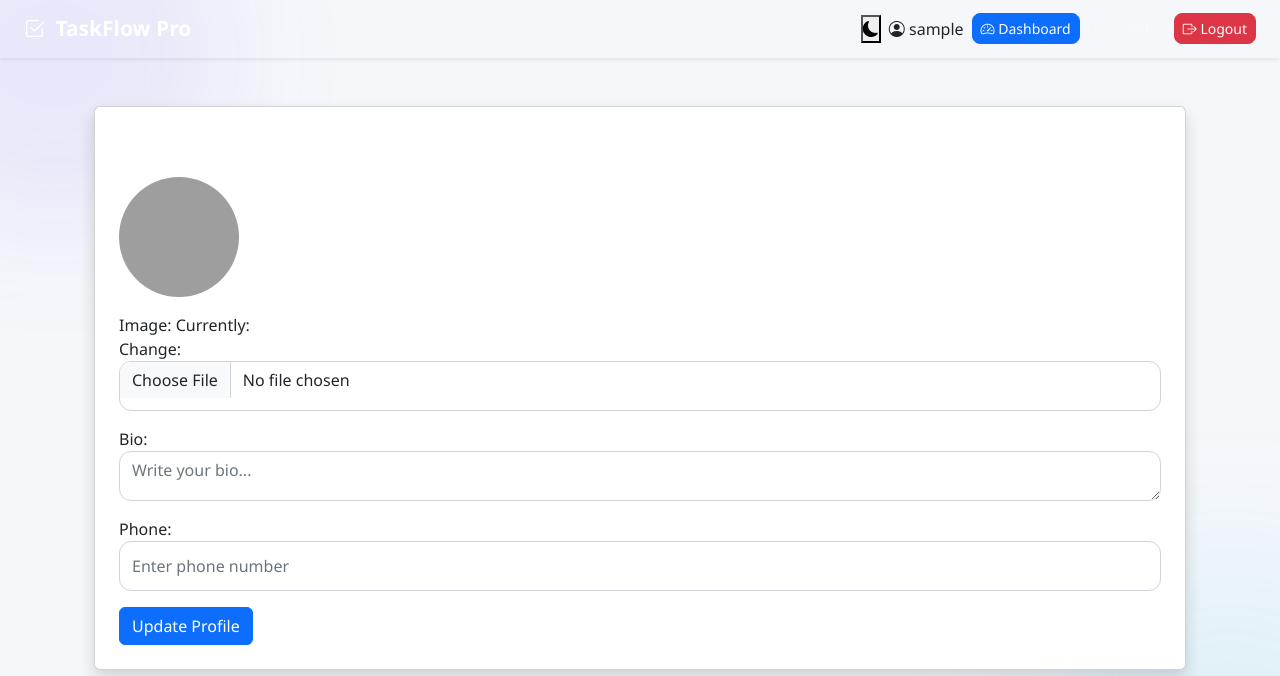
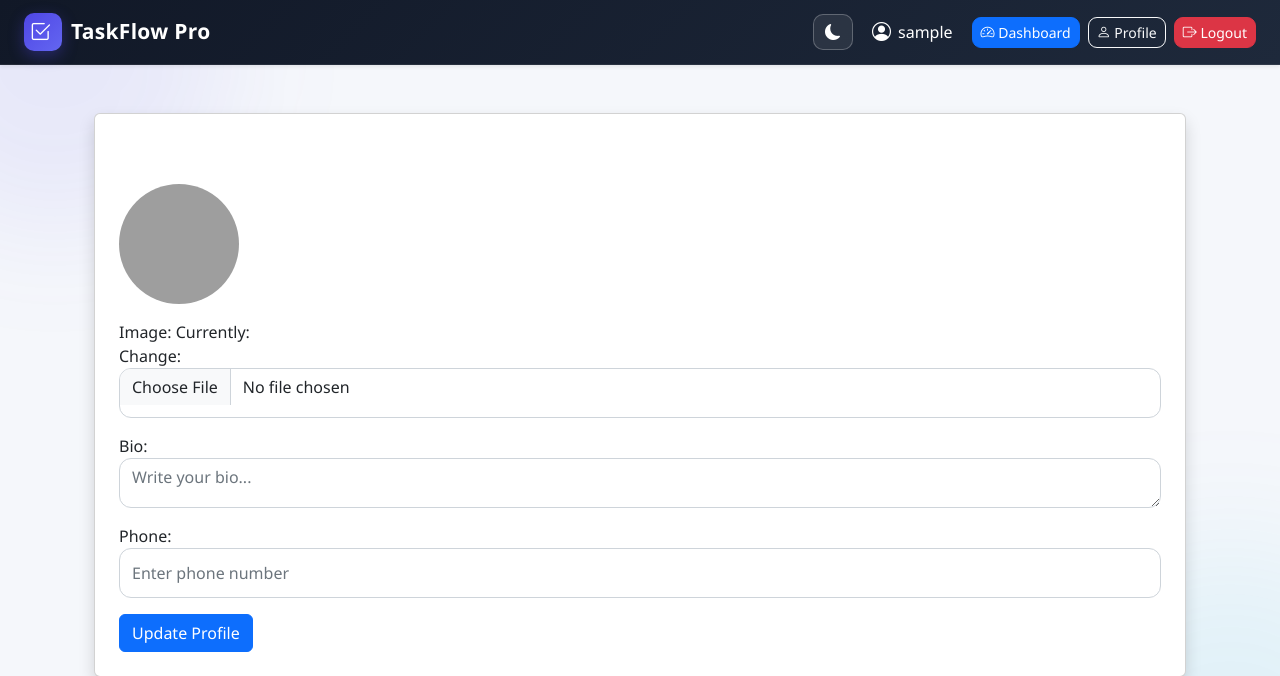
Before and after one commit to Swadesh-123456/Django-Todo-_project, a Django app: page /profile/ in a window 1280 px wide. Shown: the top 676 px of the page. Run offline with Django 5.2, Linux system fonts and the light colour scheme; the visitor is signed in with stand-in values (Sample User, id 1); data comes from the database, SQL or seed files in the repository; grey boxes are pictures that could not be loaded.

Commit message:
Update profile functionality

```diff
--- a/static/css/style.css
+++ b/static/css/style.css
@@ -1033,3 +1033,312 @@ body.dark-mode footer .text-muted {
 body.dark-mode .task-progress {
     background: #374151;
 }
+
+/* =========================================================
+   PROFESSIONAL DARK MODE
+========================================================= */
+
+body.dark-mode {
+    background: #0f172a !important;
+    color: #f8fafc !important;
+}
+
+/* Main container text */
+
+body.dark-mode h1,
+body.dark-mode h2,
+body.dark-mode h3,
+body.dark-mode h4,
+body.dark-mode h5,
+body.dark-mode h6 {
+    color: #f8fafc !important;
+}
+
+/* Cards */
+
+body.dark-mode .card,
+body.dark-mode .todo-card,
+body.dark-mode .dashboard-panel,
+body.dark-mode .dashboard-stat-card,
+body.dark-mode .chart-card {
+    background: #1e293b !important;
+    color: #f8fafc !important;
+    border-color: #334155 !important;
+}
+
+/* Todo title */
+
+body.dark-mode .todo-card h5 a {
+    color: #f8fafc !important;
+}
+
+/* Description */
+
+body.dark-mode .todo-description,
+body.dark-mode .todo-card .text-muted {
+    color: #cbd5e1 !important;
+}
+
+/* Labels */
+
+body.dark-mode label,
+body.dark-mode .form-label,
+body.dark-mode .form-check-label {
+    color: #e2e8f0 !important;
+}
+
+/* Inputs */
+
+body.dark-mode .form-control,
+body.dark-mode .form-select {
+    background-color: #334155 !important;
+    color: #f8fafc !important;
+    border-color: #475569 !important;
+}
+
+/* Input placeholder */
+
+body.dark-mode .form-control::placeholder {
+    color: #94a3b8 !important;
+}
+
+/* Search */
+
+body.dark-mode .input-group .form-control {
+    background: #1e293b !important;
+}
+
+/* Progress */
+
+body.dark-mode .task-progress {
+    background: #334155 !important;
+}
+
+/* Due date */
+
+body.dark-mode .todo-due-date {
+    background: #451a1a !important;
+    color: #fca5a5 !important;
+}
+
+/* Footer */
+
+body.dark-mode footer {
+    background: #0f172a !important;
+    border-color: #334155 !important;
+}
+
+/* Theme button */
+
+#theme-toggle {
+    width: 40px;
+    height: 36px;
+    border-radius: 10px;
+    display: flex;
+    align-items: center;
+    justify-content: center;
+    transition: all 0.25s ease;
+}
+
+#theme-toggle:hover {
+    transform: translateY(-2px);
+}
+
+/* =========================================================
+   PROFESSIONAL TASKFLOW NAVBAR
+========================================================= */
+
+.navbar {
+    min-height: 64px;
+    background: linear-gradient(
+        135deg,
+        #111827,
+        #1e293b
+    ) !important;
+
+    border-bottom: 1px solid rgba(255,255,255,0.08);
+}
+
+
+/* Brand */
+
+.navbar-brand {
+    color: #ffffff !important;
+    text-decoration: none !important;
+    font-size: 21px;
+    letter-spacing: 0.3px;
+}
+
+.brand-icon {
+    width: 38px;
+    height: 38px;
+
+    display: inline-flex;
+    align-items: center;
+    justify-content: center;
+
+    margin-right: 9px;
+
+    border-radius: 10px;
+
+    background: linear-gradient(
+        135deg,
+        #4f46e5,
+        #6366f1
+    );
+
+    color: #ffffff;
+
+    box-shadow: 0 5px 15px rgba(79,70,229,0.35);
+}
+
+
+/* User */
+
+.navbar-user {
+    display: flex;
+    align-items: center;
+    gap: 7px;
+
+    padding: 7px 11px;
+
+    border-radius: 9px;
+
+    color: #ffffff !important;
+    text-decoration: none !important;
+
+    font-weight: 500;
+
+    transition: 0.25s ease;
+}
+
+.navbar-user:hover {
+    background: rgba(255,255,255,0.10);
+}
+
+.navbar-user i {
+    font-size: 19px;
+}
+
+
+/* Buttons */
+
+.nav-btn {
+    border-radius: 9px !important;
+    font-weight: 500;
+
+    transition: all 0.25s ease;
+}
+
+.nav-btn:hover {
+    transform: translateY(-2px);
+}
+
+
+/* Theme Button */
+
+.theme-toggle {
+    width: 38px;
+    height: 38px;
+
+    border: 1px solid rgba(255,255,255,0.25);
+
+    border-radius: 10px;
+
+    background: rgba(255,255,255,0.08);
+
+    color: #ffffff;
+
+    display: flex;
+    align-items: center;
+    justify-content: center;
+
+    cursor: pointer;
+
+    transition: all 0.25s ease;
+}
+
+.theme-toggle:hover {
+    background: rgba(255,255,255,0.18);
+
+    transform: translateY(-2px);
+}
+
+.theme-toggle i {
+    font-size: 16px;
+}
+
+
+/* Logout */
+
+.logout-form {
+    margin: 0;
+}
+
+
+/* =========================================================
+   DARK MODE NAVBAR
+========================================================= */
+
+body.dark-mode .navbar {
+    background: #020617 !important;
+
+    border-bottom: 1px solid #1e293b;
+}
+
+body.dark-mode .navbar-brand {
+    color: #ffffff !important;
+}
+
+body.dark-mode .navbar-user {
+    color: #ffffff !important;
+}
+
+body.dark-mode .navbar-user i {
+    color: #cbd5e1;
+}
+
+body.dark-mode .theme-toggle {
+    background: #1e293b;
+    border-color: #475569;
+    color: #facc15;
+}
+
+body.dark-mode .theme-toggle:hover {
+    background: #334155;
+}
+
+
+/* =========================================================
+   MOBILE
+========================================================= */
+
+@media (max-width: 768px) {
+
+    .navbar {
+        min-height: 60px;
+    }
+
+    .navbar-brand {
+        font-size: 18px;
+    }
+
+    .brand-icon {
+        width: 34px;
+        height: 34px;
+    }
+
+    .navbar-user span {
+        display: none;
+    }
+
+    .nav-btn {
+        padding: 6px 9px;
+        font-size: 12px;
+    }
+
+    .theme-toggle {
+        width: 35px;
+        height: 35px;
+    }
+}
--- a/todo/templates/base.html
+++ b/todo/templates/base.html
@@ -29,78 +29,92 @@
 
 <body>
 
-<!-- =====================================================
-     NAVBAR
-===================================================== -->
+<!-- =========================
+     PROFESSIONAL NAVBAR
+========================= -->
 
-<nav class="navbar navbar-expand-lg navbar-dark shadow-sm">
+<nav class="navbar navbar-expand-lg shadow-sm">
 
     <div class="container-fluid px-4">
 
         <!-- Brand -->
-        <a class="navbar-brand fw-bold" href="{% url 'home' %}">
+        <a class="navbar-brand fw-bold d-flex align-items-center"
+           href="{% url 'home' %}">
+
+            <span class="brand-icon">
                 <i class="bi bi-check2-square"></i>
-            TaskFlow Pro
+            </span>
+
+            <span>TaskFlow Pro</span>
+
         </a>
 
 
+        <!-- Right Side -->
         <div class="ms-auto d-flex align-items-center gap-2">
 
             {% if user.is_authenticated %}
 
-            <!-- Theme Button -->
+                <!-- Theme -->
                 <button
                     id="theme-toggle"
                     type="button"
                     class="theme-toggle"
                     title="Toggle Dark Mode"
-                aria-label="Toggle Dark Mode"
-            >
-                <i id="theme-icon" class="bi bi-moon-fill"></i>
+                    aria-label="Toggle Dark Mode">
+
+                    <i id="theme-icon"
+                       class="bi bi-moon-fill"></i>
+
                 </button>
 
 
-            <!-- Username -->
-            <span class="navbar-user">
+                <!-- User -->
+                <a href="{% url 'profile' %}"
+                   class="navbar-user">
+
                     <i class="bi bi-person-circle"></i>
+
+                    <span>
                         {{ user.username }}
                     </span>
 
+                </a>
+
 
                 <!-- Dashboard -->
-            <a
-                href="{% url 'dashboard' %}"
-                class="btn btn-primary btn-sm"
-            >
+                <a href="{% url 'dashboard' %}"
+                   class="btn btn-primary btn-sm nav-btn">
+
                     <i class="bi bi-speedometer2"></i>
                     Dashboard
+
                 </a>
 
 
                 <!-- Profile -->
-            <a
-                href="{% url 'profile' %}"
-                class="btn btn-outline-light btn-sm"
-            >
+                <a href="{% url 'profile' %}"
+                   class="btn btn-outline-light btn-sm nav-btn">
+
                     <i class="bi bi-person"></i>
                     Profile
+
                 </a>
 
 
                 <!-- Logout -->
-            <form
-                method="POST"
+                <form method="POST"
                       action="{% url 'logout' %}"
-                class="logout-form"
-            >
+                      class="logout-form">
+
                     {% csrf_token %}
 
-                <button
-                    type="submit"
-                    class="btn btn-danger btn-sm"
-                >
+                    <button type="submit"
+                            class="btn btn-danger btn-sm nav-btn">
+
                         <i class="bi bi-box-arrow-right"></i>
                         Logout
+
                     </button>
 
                 </form>
@@ -154,82 +168,47 @@
 ===================================================== -->
 
 <script>
-
 document.addEventListener("DOMContentLoaded", function () {
 
-    const themeButton = document.getElementById("theme-toggle");
-    const themeIcon = document.getElementById("theme-icon");
+    const themeToggle = document.getElementById("theme-toggle");
 
-    if (!themeButton || !themeIcon) {
-        return;
+    if (!themeToggle) return;
+
+    function applyTheme(theme) {
+
+        if (theme === "dark") {
+            document.body.classList.add("dark-mode");
+            themeToggle.innerHTML = '<i class="bi bi-sun-fill"></i>';
+            themeToggle.title = "Switch to Light Mode";
+        } else {
+            document.body.classList.remove("dark-mode");
+            themeToggle.innerHTML = '<i class="bi bi-moon-fill"></i>';
+            themeToggle.title = "Switch to Dark Mode";
+        }
     }
 
+    // Load saved theme
+    const savedTheme = localStorage.getItem("theme") || "light";
 
-    /* -----------------------------------------
-       UPDATE ICON
-    ----------------------------------------- */
+    applyTheme(savedTheme);
 
-    function updateThemeIcon() {
+    // Toggle theme
+    themeToggle.addEventListener("click", function () {
 
-        if (document.body.classList.contains("dark-mode")) {
+        const isDark =
+            document.body.classList.contains("dark-mode");
 
-            themeIcon.className = "bi bi-sun-fill";
+        const newTheme = isDark ? "light" : "dark";
 
-        } else {
+        localStorage.setItem("theme", newTheme);
 
-            themeIcon.className = "bi bi-moon-fill";
-
-        }
-
-    }
-
-
-    /* -----------------------------------------
-       LOAD SAVED THEME
-    ----------------------------------------- */
-
-    const savedTheme = localStorage.getItem("theme");
-
-    if (savedTheme === "dark") {
-
-        document.body.classList.add("dark-mode");
-
-    } else {
-
-        document.body.classList.remove("dark-mode");
-
-    }
-
-    updateThemeIcon();
-
-
-    /* -----------------------------------------
-       TOGGLE THEME
-    ----------------------------------------- */
-
-    themeButton.addEventListener("click", function () {
-
-        document.body.classList.toggle("dark-mode");
-
-
-        if (document.body.classList.contains("dark-mode")) {
-
-            localStorage.setItem("theme", "dark");
-
-        } else {
-
-            localStorage.setItem("theme", "light");
-
-        }
-
-
-        updateThemeIcon();
-
+        applyTheme(newTheme);
     });
 
 });
+</script>
 
-</script>
+
 
 
 <!-- Bootstrap JS -->
```
Also changed, not shown: media/profiles/134166762671328215.jpg (added). Lines whose indentation alone changed are shown as unchanged.
